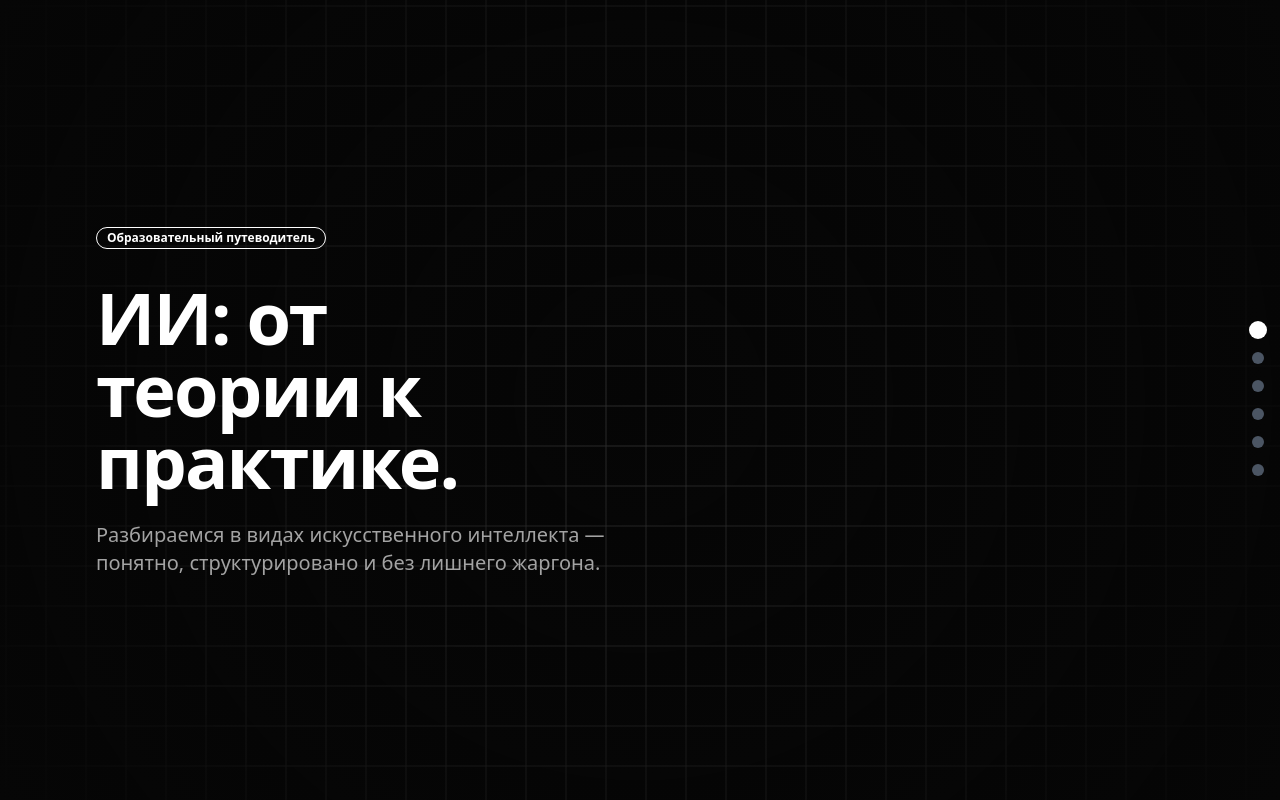
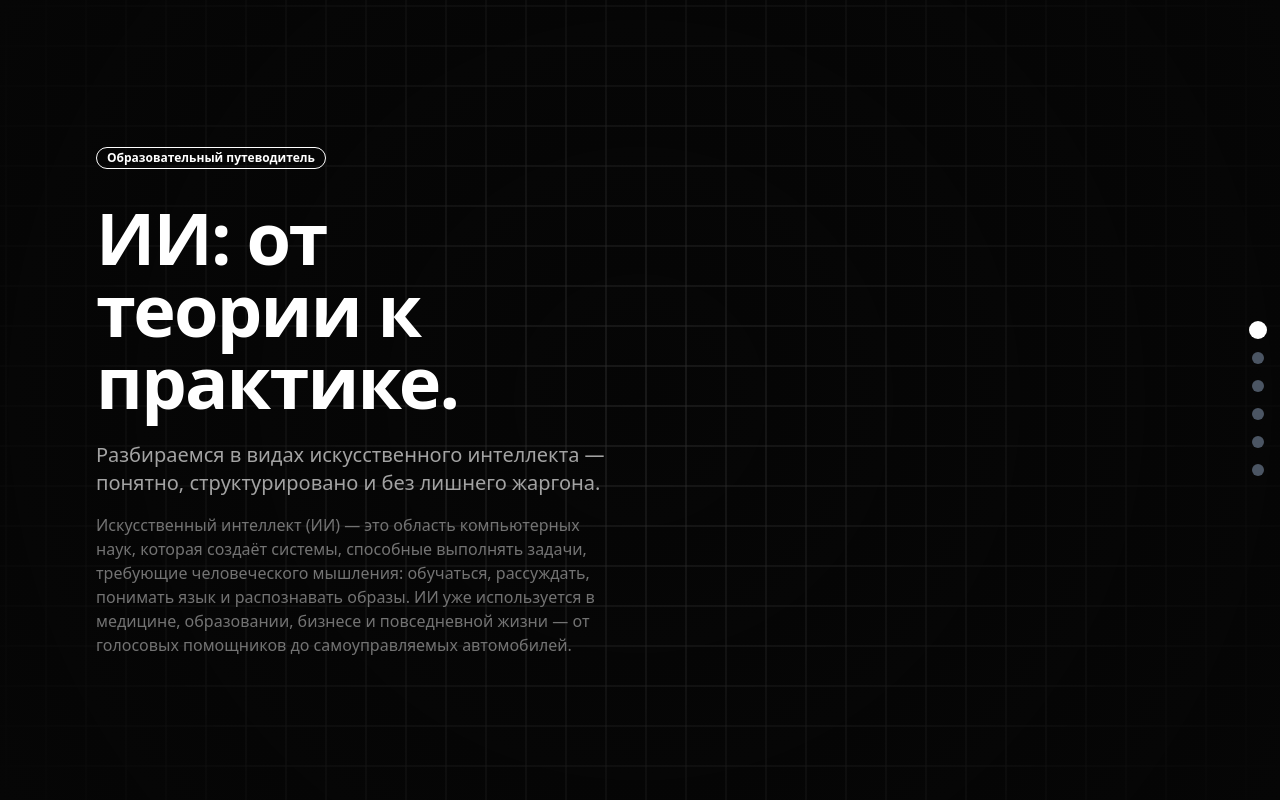
Before and after one commit to pr-poehali-dev/quantum-data-hub-13, a React (Vite) app: page / in a window 1280 px wide. Built offline with nearby package versions, Linux system fonts and the light colour scheme.

Commit message:
feat: add AI definition slide

```diff
--- a/src/components/landing/sections.tsx
+++ b/src/components/landing/sections.tsx
@@ -5,7 +5,8 @@ export const sections = [
     id: 'hero',
     subtitle: <Badge variant="outline" className="text-white border-white">Образовательный путеводитель</Badge>,
     title: "ИИ: от теории к практике.",
-    content: 'Разбираемся в видах искусственного интеллекта — понятно, структурировано и без лишнего жаргона.'
+    content: 'Разбираемся в видах искусственного интеллекта — понятно, структурировано и без лишнего жаргона.',
+    details: 'Искусственный интеллект (ИИ) — это область компьютерных наук, которая создаёт системы, способные выполнять задачи, требующие человеческого мышления: обучаться, рассуждать, понимать язык и распознавать образы. ИИ уже используется в медицине, образовании, бизнесе и повседневной жизни — от голосовых помощников до самоуправляемых автомобилей.'
   },
   {
     id: 'ml',
```
